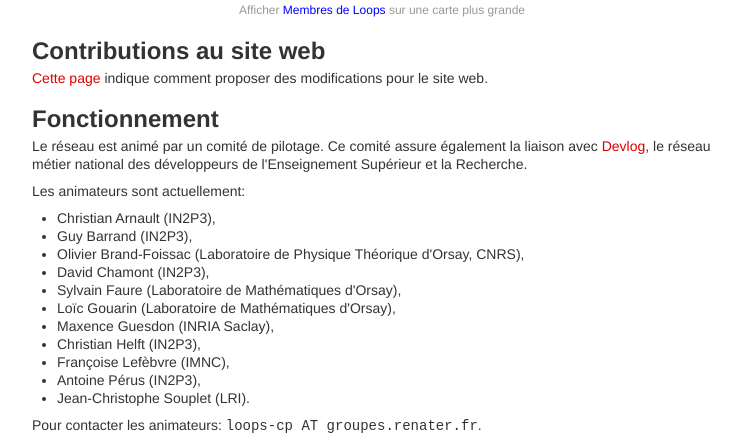
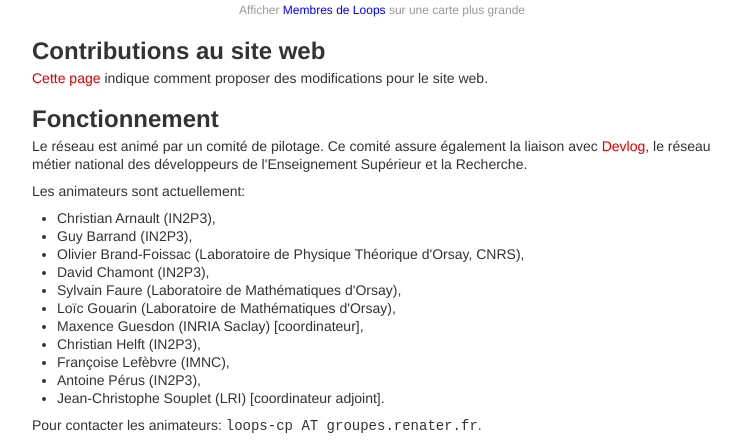
Before and after one commit to reseau-loops/reseau-loops.github.com, a Jekyll site: the page built from about.html, in a window 1280 px wide and 900 px high, scrolled down 836 px, cut to the strip 456-900 px from the top of the window. Shown: the whole strip, without its empty margins (258-999 px from the left). Built offline with Jekyll 4.4.1, drawn with Linux system fonts in a browser that asks for light colours; Markdown is read by kramdown in place of the engine named in the settings; comment, search, counter and statistics services are not loaded.

Commit message:
ajout roles

```diff
--- a/about.html
+++ b/about.html
@@ -99,11 +99,11 @@ Les animateurs sont actuellement:
 <li>David Chamont (IN2P3),</li>
 <li>Sylvain Faure (Laboratoire de Mathématiques d'Orsay),</li>
 <li>Loïc Gouarin (Laboratoire de Mathématiques d'Orsay),</li>
-<li>Maxence Guesdon (INRIA Saclay),</li>
+<li>Maxence Guesdon (INRIA Saclay) [coordinateur], </li>
 <li>Christian Helft (IN2P3),</li>
 <li>Françoise Lefèbvre (IMNC),</li>
 <li>Antoine Pérus (IN2P3),</li>
-<li>Jean-Christophe Souplet (LRI).</li>
+<li>Jean-Christophe Souplet (LRI) [coordinateur adjoint].</li>
 </ul>
 <p>
 Pour contacter les animateurs: <tt>loops-cp AT groupes.renater.fr</tt>.
```
